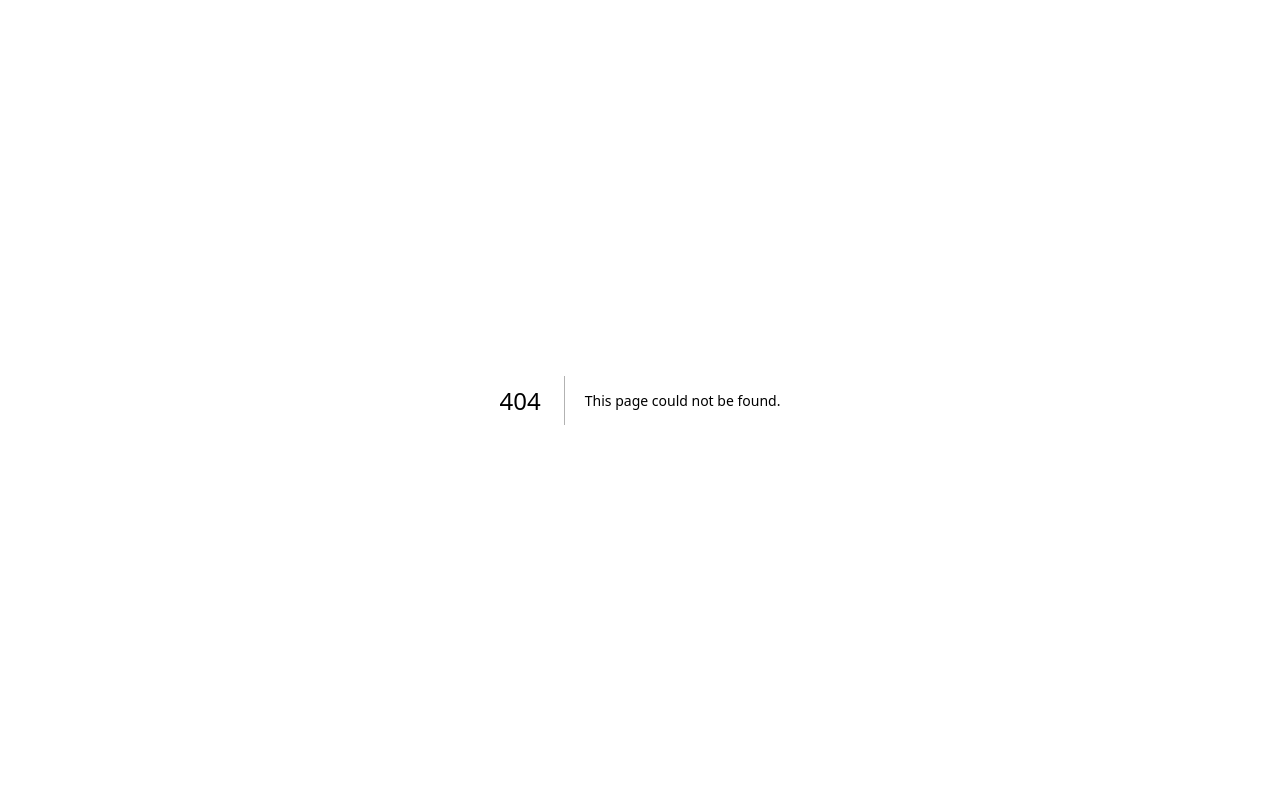
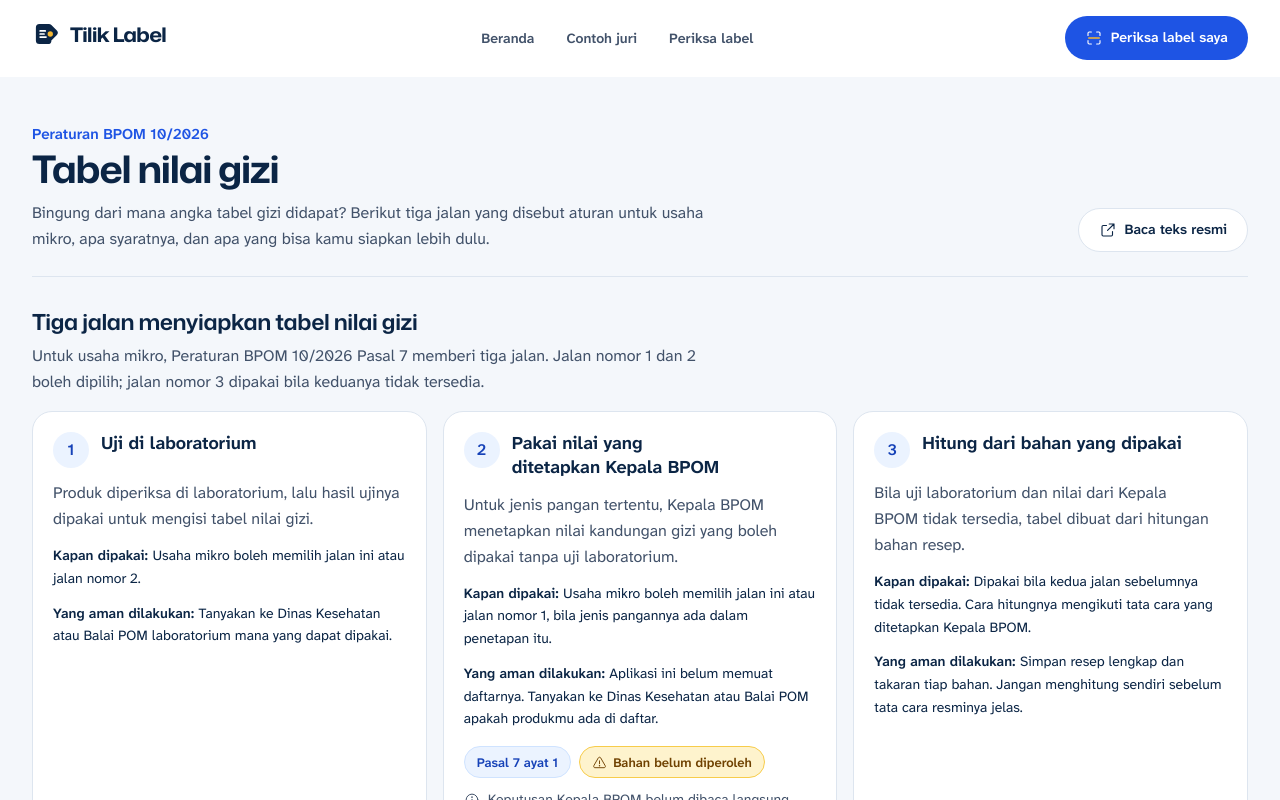
Before and after one commit to astrorehan/tilik-label, a Next.js app: page /nilai-gizi in a window 1280 px wide. Before the commit this address had no page. Shown: the top 800 px of the page. Built offline with nearby package versions, Linux system fonts and the light colour scheme.

Commit message:
feat: halaman Tabel nilai gizi

```diff
--- /dev/null
+++ b/src/app/nilai-gizi/page.tsx
@@ -0,0 +1,41 @@
+import type { Metadata } from 'next';
+import { NutritionGuide } from '@/components/gizi/NutritionGuide';
+import { Footer } from '@/components/Footer';
+import { Navbar } from '@/components/Navbar';
+import { ButtonLink } from '@/components/ui/button';
+
+export const metadata: Metadata = {
+  title: 'Tabel nilai gizi',
+  description:
+    'Penjelasan tiga jalan menyiapkan tabel nilai gizi untuk usaha mikro menurut Peraturan BPOM 10/2026, tanpa angka gizi.',
+};
+
+const OFFICIAL_TEXT = 'https://peraturan.go.id/files/peraturan-bpom-no-10-tahun-2026.pdf';
+
+export default function NilaiGiziPage() {
+  return (
+    <div className="min-h-[100dvh] bg-paper text-ink">
+      <Navbar />
+
+      <main id="main-content" className="mx-auto max-w-[84rem] space-y-8 px-4 py-8 sm:px-6 lg:px-8 lg:py-12">
+        <header className="flex flex-wrap items-end justify-between gap-4 border-b border-line pb-6">
+          <div className="max-w-2xl">
+            <p className="type-eyebrow">Peraturan BPOM 10/2026</p>
+            <h1 className="type-h1 mt-1.5 text-ink">Tabel nilai gizi</h1>
+            <p className="mt-2.5 text-base leading-relaxed text-ink-2">
+              Bingung dari mana angka tabel gizi didapat? Berikut tiga jalan yang disebut aturan
+              untuk usaha mikro, apa syaratnya, dan apa yang bisa kamu siapkan lebih dulu.
+            </p>
+          </div>
+          <ButtonLink href={OFFICIAL_TEXT} size="md" icon="external" variant="secondary" target="_blank" rel="noopener noreferrer">
+            Baca teks resmi
+          </ButtonLink>
+        </header>
+
+        <NutritionGuide />
+      </main>
+
+      <Footer />
+    </div>
+  );
+}
```
